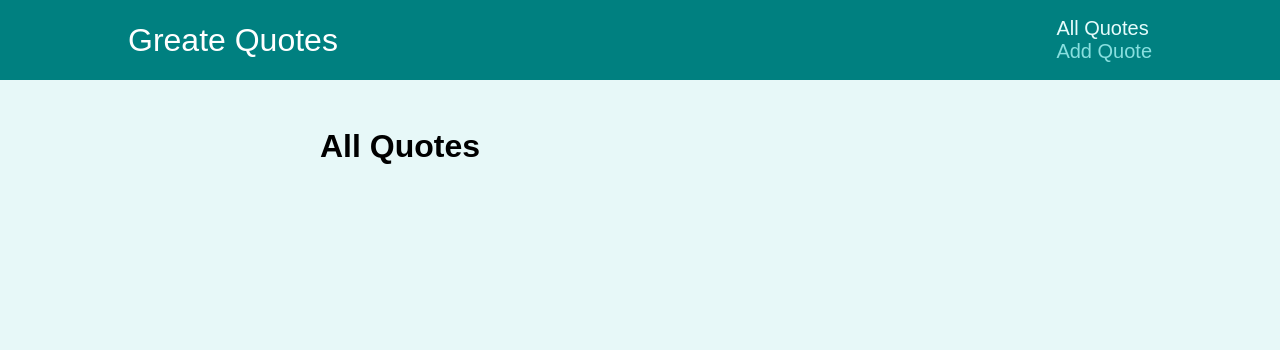
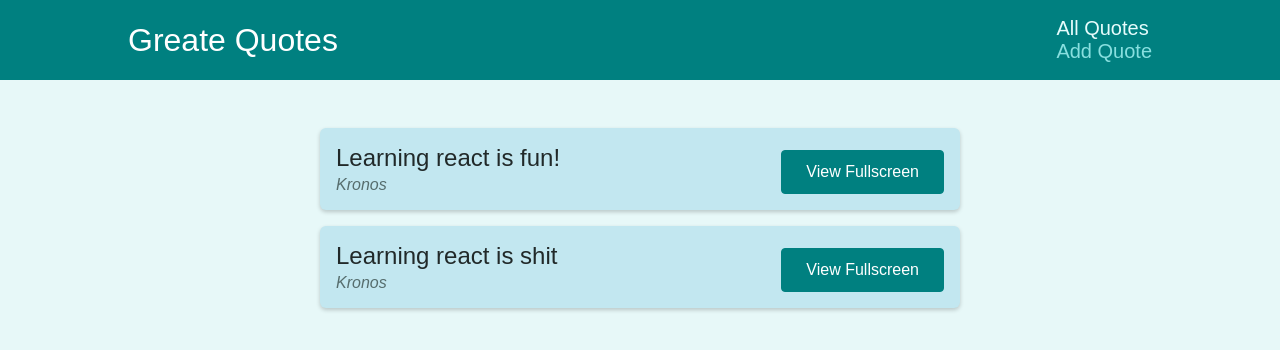
Before and after one commit to kronosGR/Rect.js-QuotesPractice, a React (Create React App) app: page /quotes in a window 1280 px wide. Shown: the top 350 px of the page. Built offline with nearby package versions, Linux system fonts and the light colour scheme.

Commit message:
Added dummy data and connects more components together

```diff
--- a/src/pages/AllQuotes.js
+++ b/src/pages/AllQuotes.js
@@ -1,5 +1,12 @@
+import QuoteList from '../components/quotes/QuoteList';
+
+const DUMMY_QUOTES= [
+  {id: 'q1', author:'Kronos', text:'Learning react is fun!'},
+  {id: 'q2', author:'Kronos', text:'Learning react is shit'},
+]
+
 const AllQuotes = () => {
-  return <h1>All Quotes</h1>
+  return <QuoteList quotes={DUMMY_QUOTES} />
 }
 
 export default AllQuotes
--- a/src/pages/NewQuote.js
+++ b/src/pages/NewQuote.js
@@ -1,5 +1,10 @@
+import QuoteForm from '../components/quotes/QuoteForm';
+
 const NewQuote = () => {
-  return <h1>New Quote</h1>
+  const addQuoteHandler = quoteData  => {
+    console.log(quoteData)
+  }
+  return <QuoteForm onAddQuote={addQuoteHandler()}/>
 
 }
 
```
